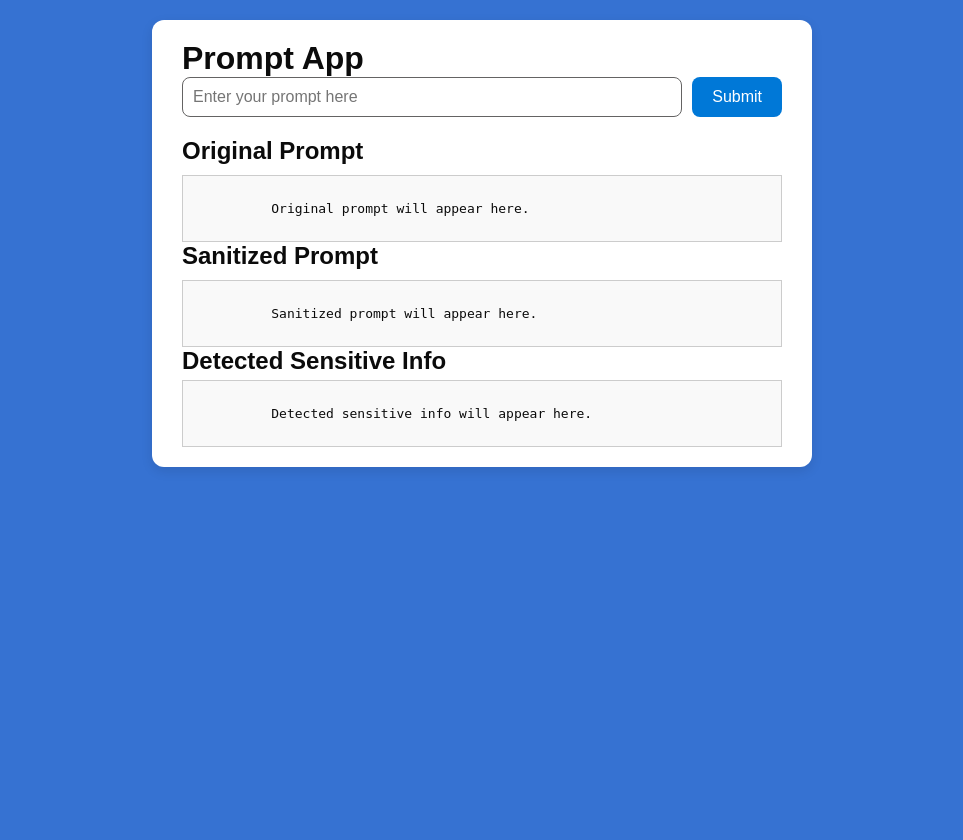
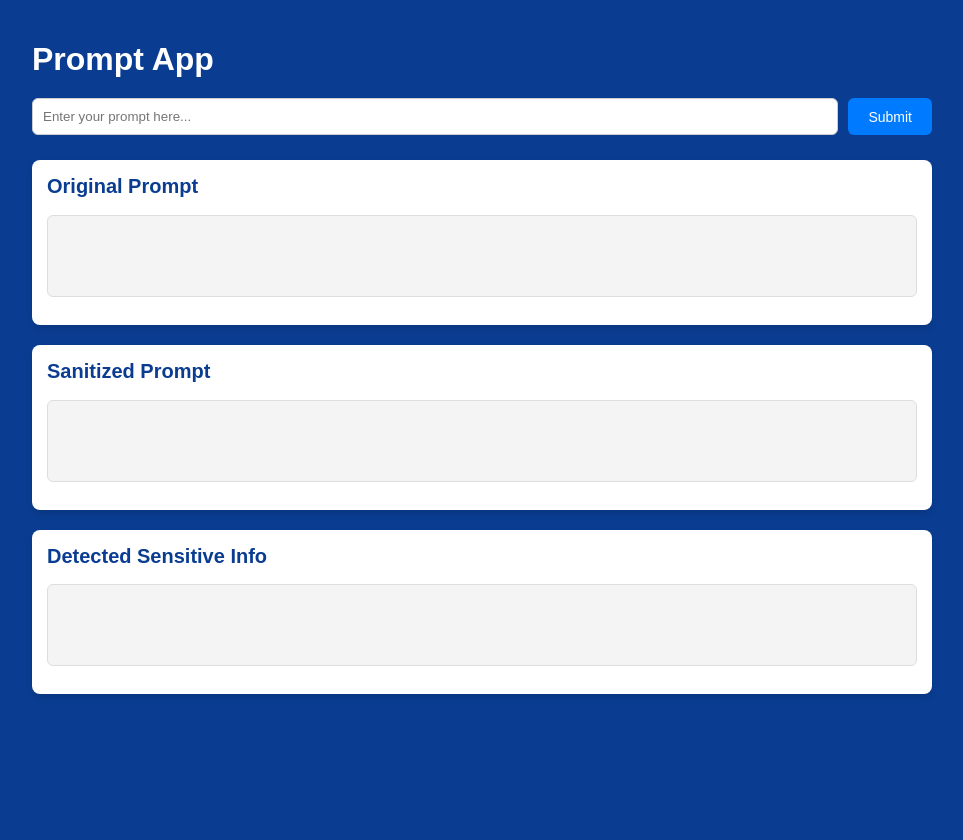
Before and after one commit to zoeychappell/PrivPrompt, a Flask app: page / in a window 1280 px wide. Shown: the whole page, without its empty margins (158-1121 px from the left). After the commit the page ends 695 px from the top, so only its background shows below. Run offline with Flask 3, Linux system fonts and the light colour scheme; parts of the project's set-up code (start-up, migrations or seed data) failed here and were passed over.

Commit message:
Different squares Added

```diff
--- a/my-flask-app/static/style.css
+++ b/my-flask-app/static/style.css
@@ -1,66 +1,71 @@
-body, h1, h2, p {
+body {
+  font-family: Arial, sans-serif;
   margin: 0;
-  padding: 0;
-  font-family: Arial, sans-serif;
-}
-
-body {
-  background: #3672d2;
-  color: #0b0b0b;
-  display: flex;
-  justify-content: center;
-  align-items: flex-start;
-  min-height: 100vh;
   padding: 20px;
+  background-color: #0a3d91; /* dark blue */
+  color: #222;
 }
 
 .container {
-  background: #fff;
-  padding: 20px 30px;
-  border-radius: 12px;
-  box-shadow: 0 4px 12px rgba(0,0,0,0.1);
-  max-width: 600px;
-  width: 100%;
+  max-width: 900px;
+  margin: auto;
 }
 
-.input-section {
-  display: flex;
-  gap: 10px;
+h1 {
+  color: white;
   margin-bottom: 20px;
 }
 
-#promptInput {
+.input-box {
+  display: flex;
+  margin-bottom: 25px;
+}
+
+input[type="text"] {
   flex: 1;
   padding: 10px;
-  border: 1px solid #646363;
-  border-radius: 8px;
-  font-size: 1rem;
+  border: 1px solid #ccc;
+  border-radius: 6px;
+  margin-right: 10px;
 }
 
-#submitBtn {
+button {
   padding: 10px 20px;
+  background-color: #007bff;
+  color: white;
   border: none;
-  border-radius: 8px;
-  background: #0078d7;
-  color: white;
-  font-size: 1rem;
+  border-radius: 6px;
   cursor: pointer;
+  font-size: 14px;
 }
 
-#submitBtn:hover {
-  background: #005fa3;
+button:hover {
+  background-color: #0056b3;
 }
 
-.results-section h2 {
-  margin-bottom: 10px;
+.box {
+  background: white;
+  padding: 15px;
+  border-radius: 8px;
+  box-shadow: 0 4px 6px rgba(0, 0, 0, 0.1);
+  margin-bottom: 20px;
 }
 
-.prompt-box {
-  border: 1px solid #ccc;
+.box pre {
+  background: #f4f4f4;
+  border: 1px solid #ddd;
+  border-radius: 6px;
   padding: 10px;
-  margin-top: 5px;
-  min-height: 40px;
-  background-color: #f9f9f9;
+  min-height: 60px;   /* ensures it looks like a box even if empty */
+  margin-top: 10px;
   font-family: monospace;
   white-space: pre-wrap;
+  word-wrap: break-word;
 }
+
+
+h2 {
+  margin-top: 0;
+  font-size: 20px;
+  color: #0a3d91;
+}
--- a/my-flask-app/templates/index.html
+++ b/my-flask-app/templates/index.html
@@ -12,37 +12,31 @@
   <body>
     <div class="container">
       <h1>Prompt App</h1>
-      <div class="input-section">
+
+      <div class="input-box">
         <input
           type="text"
           id="promptInput"
-          placeholder="Enter your prompt here"
+          placeholder="Enter your prompt here..."
         />
         <button id="submitBtn">Submit</button>
       </div>
 
-      <div class="results-section">
+      <div class="box">
         <h2>Original Prompt</h2>
-        <div id="originalPrompt" class="prompt-box">
-          Original prompt will appear here.
-        </div>
+        <pre id="originalPrompt"></pre>
       </div>
 
-      <div class="results-section">
+      <div class="box">
         <h2>Sanitized Prompt</h2>
-        <div id="sanitizedPrompt" class="prompt-box">
-          Sanitized prompt will appear here.
-        </div>
+        <pre id="sanitizedPrompt"></pre>
       </div>
 
-      <div class="detected-section">
+      <div class="box">
         <h2>Detected Sensitive Info</h2>
-        <div id="detected" class="prompt-box">
-          Detected sensitive info will appear here.
-        </div>
+        <pre id="detected"></pre>
       </div>
     </div>
-
     <script src="{{ url_for('static', filename='script.js') }}"></script>
   </body>
 </html>
```
